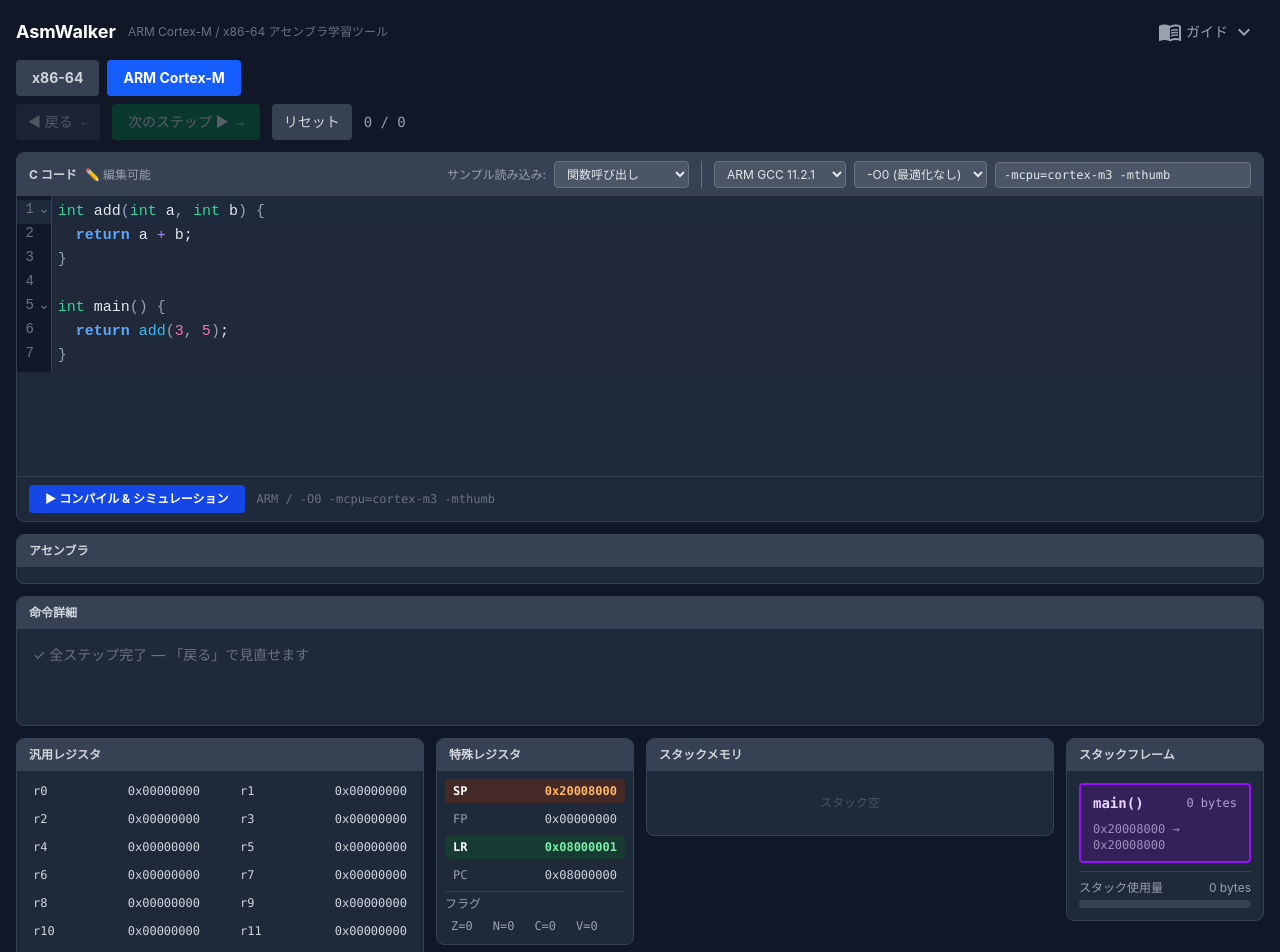
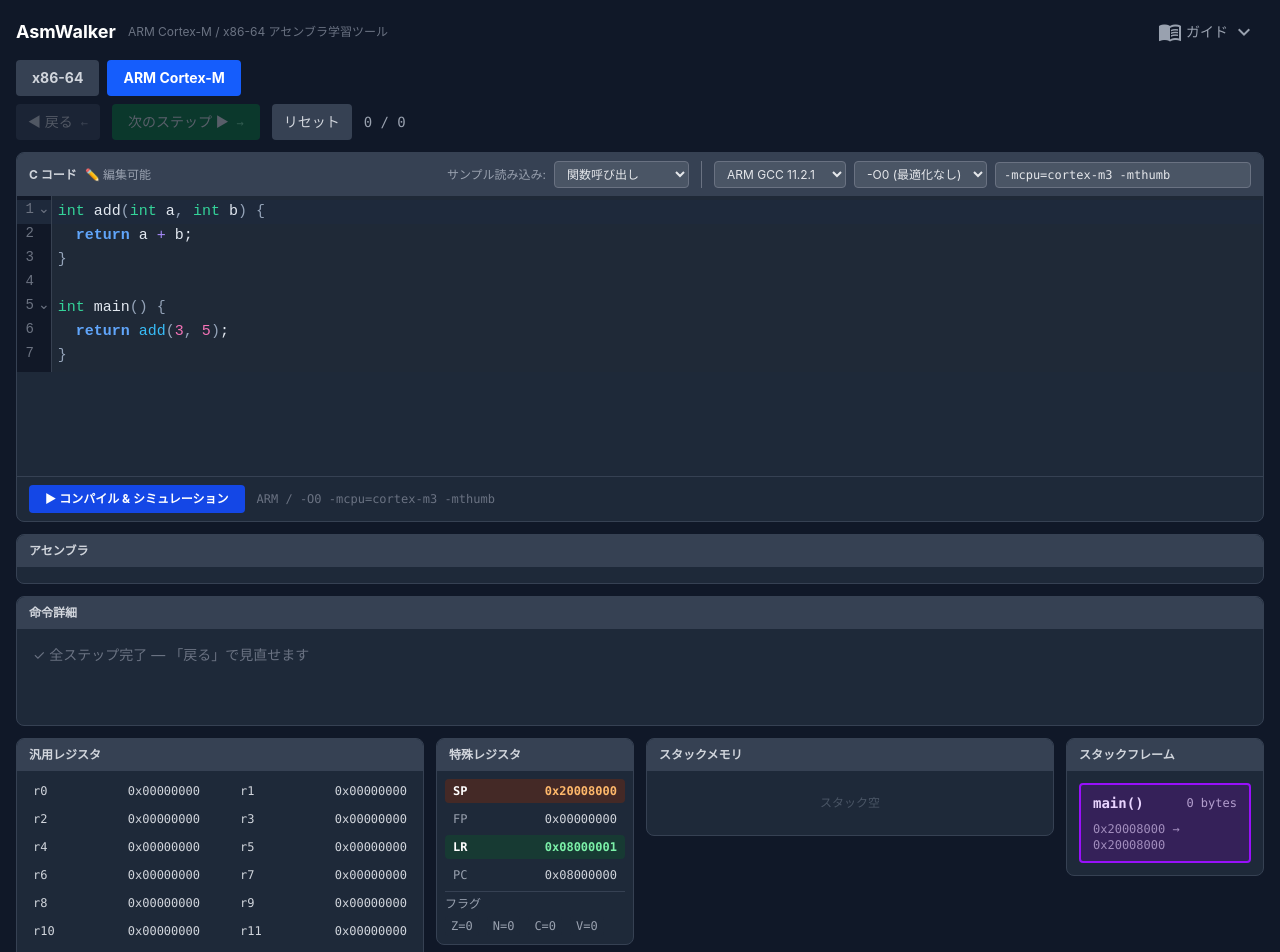
Before and after one commit to kubotak0310/asm-walker, a Vue app: page / in a window 1280 px wide. Shown: the top 952 px of the page. Built offline with nearby package versions, Linux system fonts and the light colour scheme.

Commit message:
refactor: remove stack usage bar from FrameViz
The bar graph (hardcoded 512 byte max) had no educational value and
was redundant with the per-frame byte display already shown.

Co-Authored-By: Claude Sonnet 4.6 <noreply@anthropic.com>

```diff
--- a/src/components/FrameViz.vue
+++ b/src/components/FrameViz.vue
@@ -28,19 +28,6 @@
         </div>
       </TransitionGroup>
 
-      <!-- Stack usage bar -->
-      <div v-if="frames.length > 0" class="pt-2 border-t border-gray-700">
-        <div class="flex justify-between text-xs text-gray-400 mb-1">
-          <span>スタック使用量</span>
-          <span>{{ totalUsage }} bytes</span>
-        </div>
-        <div class="h-2 bg-gray-700 rounded overflow-hidden">
-          <div
-            class="h-full bg-blue-600 transition-all duration-300"
-            :style="{ width: `${Math.min(usagePct, 100)}%` }"
-          />
-        </div>
-      </div>
     </div>
   </div>
 </template>
@@ -48,15 +35,12 @@
 <script setup lang="ts">
 import { computed } from 'vue'
 import { useSimulator } from '@/composables/useSimulator'
-import { BASE_SP_X86, BASE_SP_ARM } from '@/core/types'
 import type { StackFrame } from '@/core/types'
 
-const { arch, currentState } = useSimulator()
+const { currentState } = useSimulator()
 
 const frames = computed(() => currentState.value.frames)
 const reversedFrames = computed(() => [...frames.value].reverse())
-
-const baseAddr = computed(() => arch.value === 'x86' ? BASE_SP_X86 : BASE_SP_ARM)
 
 function isCurrentFrame(frame: StackFrame): boolean {
   return frames.value[frames.value.length - 1]?.name === frame.name
@@ -74,14 +58,6 @@ function frameClass(frame: StackFrame): string {
 function frameSize(frame: StackFrame): number {
   return frame.hi - frame.lo
 }
-
-const totalUsage = computed(() => {
-  if (frames.value.length === 0) return 0
-  const lo = Math.min(...frames.value.map(f => f.lo))
-  return baseAddr.value - lo
-})
-
-const usagePct = computed(() => (totalUsage.value / 512) * 100)
 
 function hex(v: number): string {
   return `0x${v.toString(16).toUpperCase()}`
```
